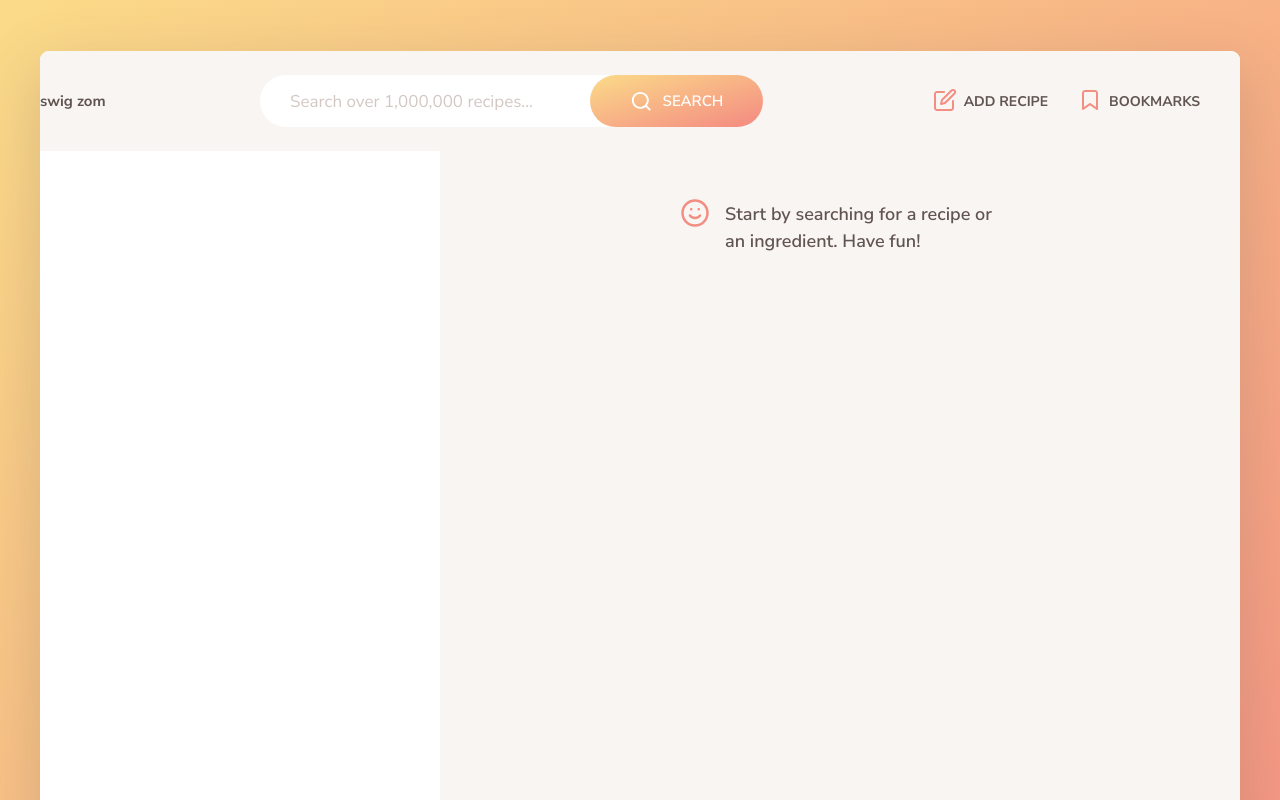
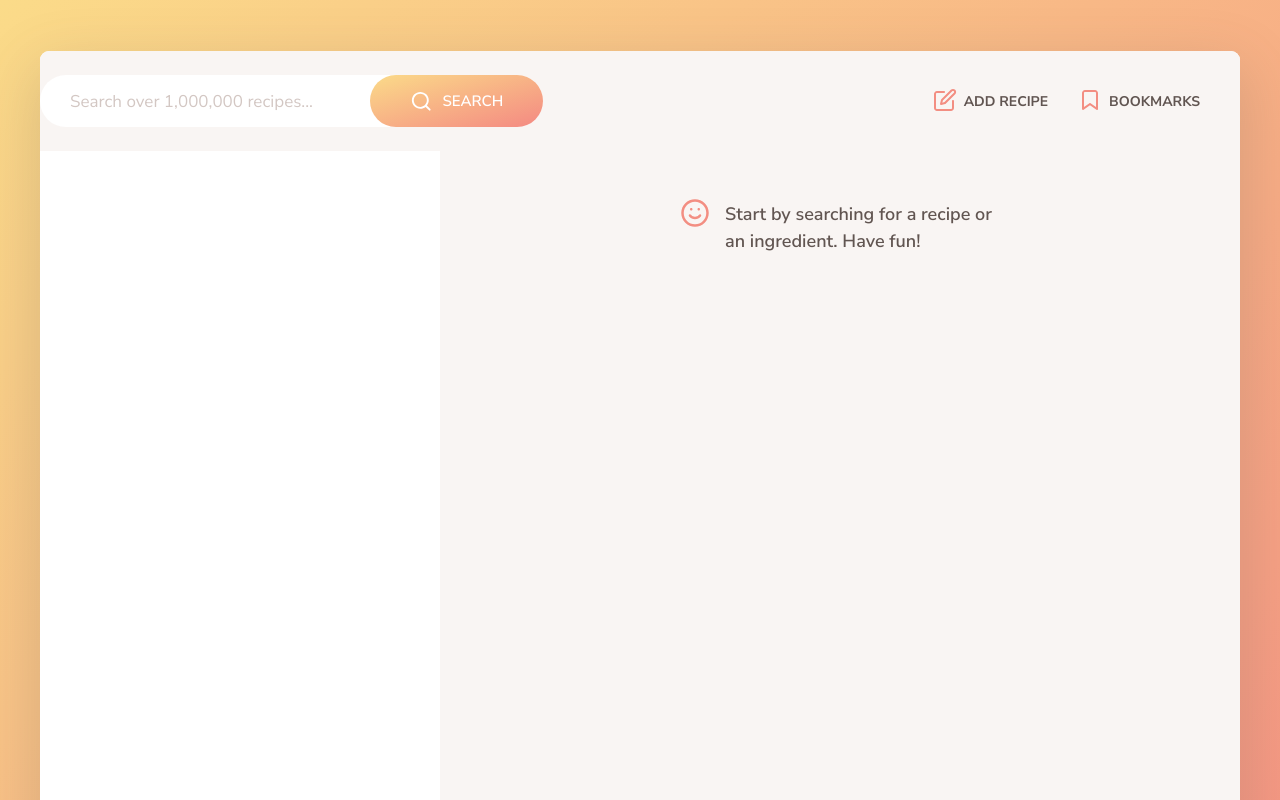
Before and after one commit to kumargithub65/swigzom, a website built with Parcel: page index.html in a window 1280 px wide. Shown: the top 800 px of the page. Built offline with nearby package versions, Linux system fonts and the light colour scheme.

Commit message:
Update index.html
second

```diff
--- a/index.html
+++ b/index.html
@@ -20,7 +20,7 @@
     <div class="container">
       <header class="header">
         <!-- <img src="img/logo.png" alt="Logo" class="header__logo" /> -->
-   <h2 class="tit">swig zom</h2>
+
         <form class="search">
           <input
             type="text"
```
